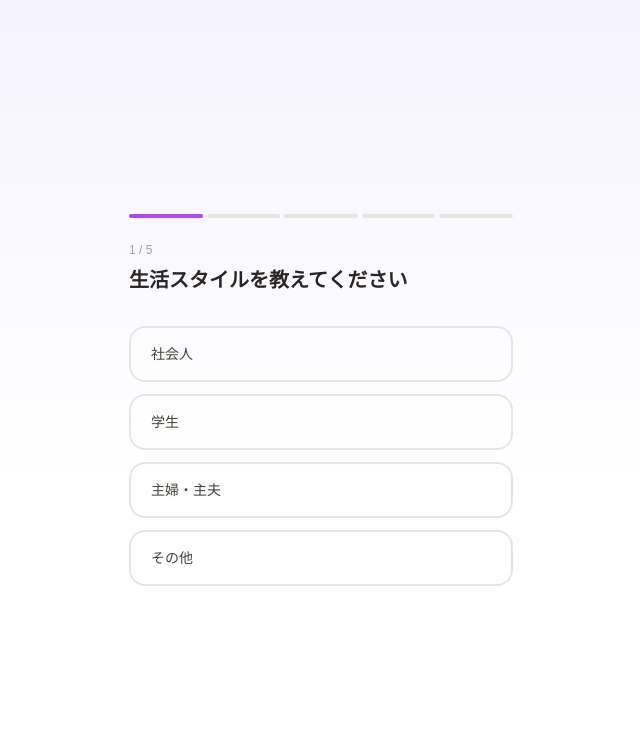
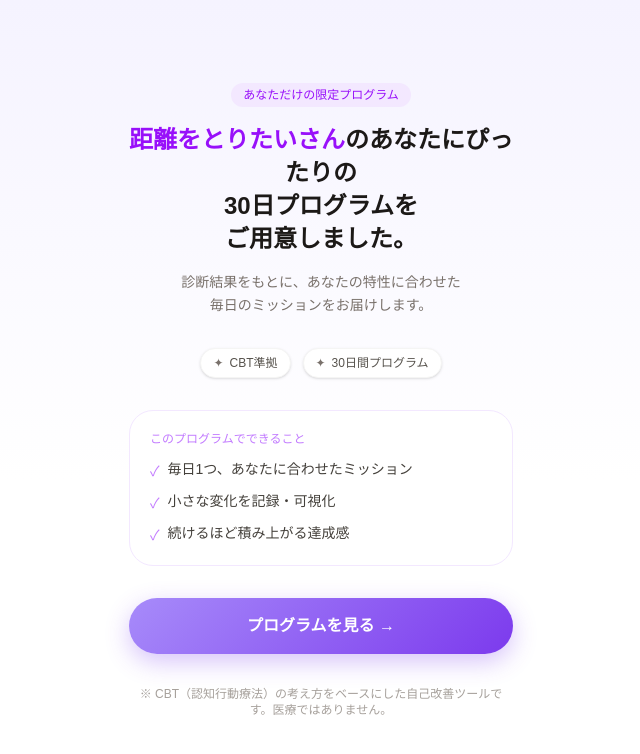
Before and after one commit to keishun0023/10type, a Next.js app: page /program in a window 1280 px wide. Shown: the top 754 px of the page, without its empty margins (319-959 px from the left). Built offline with nearby package versions, Linux system fonts and the light colour scheme.

Commit message:
feat: /programに着地画面を追加（オンボーディング前）
タイプ名・CBT準拠バッジ・プログラム紹介を表示してから質問へ誘導

https://claude.ai/code/session_01LHKKqtycWABd1Jt7Rb3fbN

```diff
--- a/app/program/page.tsx
+++ b/app/program/page.tsx
@@ -5,7 +5,7 @@ import { useSearchParams } from 'next/navigation';
 import { Suspense } from 'react';
 import { PROGRAM_CONTENT, TYPE_NAMES } from '@/data/program';
 
-type Screen = 'onboarding' | 'loading' | 'plan-complete' | 'pricing';
+type Screen = 'landing' | 'onboarding' | 'loading' | 'plan-complete' | 'pricing';
 
 interface Onboarding {
   lifestyle: string;
@@ -48,7 +48,7 @@ function ProgramPageInner() {
   const typeId = searchParams.get('type') || 'distancer';
   const email = searchParams.get('email') || '';
 
-  const [screen, setScreen] = useState<Screen>('onboarding');
+  const [screen, setScreen] = useState<Screen>('landing');
   const [questionIndex, setQuestionIndex] = useState(0);
   const [onboarding, setOnboarding] = useState<Partial<Onboarding>>({});
   const [loadingStep, setLoadingStep] = useState(0);
@@ -100,6 +100,65 @@ function ProgramPageInner() {
     const data = await res.json();
     if (data.url) window.location.href = data.url;
     else setIsLoading(false);
+  }
+
+  if (screen === 'landing') {
+    return (
+      <div className="min-h-screen flex flex-col items-center justify-center px-5 py-16" style={{ background: 'linear-gradient(180deg, #f5f3ff 0%, #ffffff 60%)' }}>
+        <div className="w-full max-w-sm space-y-8">
+          <div className="text-center space-y-4">
+            <div className="inline-block px-3 py-1 rounded-full bg-purple-100 text-purple-600 text-xs font-medium">
+              あなただけの限定プログラム
+            </div>
+            <h1 className="text-2xl font-bold text-stone-900 leading-snug">
+              <span className="text-purple-600">{typeName}</span>のあなたにぴったりの<br />30日プログラムを<br />ご用意しました。
+            </h1>
+            <p className="text-sm text-stone-500 leading-relaxed">
+              診断結果をもとに、あなたの特性に合わせた<br />毎日のミッションをお届けします。
+            </p>
+          </div>
+
+          <div className="flex justify-center gap-3">
+            <div className="flex items-center gap-1.5 bg-white border border-stone-100 rounded-full px-3 py-1.5 shadow-sm">
+              <span className="text-xs text-stone-500">✦</span>
+              <span className="text-xs text-stone-600 font-medium">CBT準拠</span>
+            </div>
+            <div className="flex items-center gap-1.5 bg-white border border-stone-100 rounded-full px-3 py-1.5 shadow-sm">
+              <span className="text-xs text-stone-500">✦</span>
+              <span className="text-xs text-stone-600 font-medium">30日間プログラム</span>
+            </div>
+          </div>
+
+          <div className="bg-white rounded-3xl p-5 border border-purple-100 space-y-3">
+            <p className="text-xs text-purple-400 font-medium">このプログラムでできること</p>
+            <ul className="space-y-2.5">
+              {[
+                '毎日1つ、あなたに合わせたミッション',
+                '小さな変化を記録・可視化',
+                '続けるほど積み上がる達成感',
+              ].map((item, i) => (
+                <li key={i} className="flex items-start gap-2 text-sm text-stone-700">
+                  <span className="text-purple-400 mt-0.5">✓</span>
+                  {item}
+                </li>
+              ))}
+            </ul>
+          </div>
+
+          <button
+            onClick={() => setScreen('onboarding')}
+            className="w-full py-4 rounded-full font-bold text-white text-base transition-all active:scale-[0.98]"
+            style={{ background: 'linear-gradient(135deg, #a78bfa 0%, #7c3aed 100%)', boxShadow: '0 8px 24px rgba(124, 58, 237, 0.3)' }}
+          >
+            プログラムを見る →
+          </button>
+
+          <p className="text-xs text-stone-400 text-center">
+            ※ CBT（認知行動療法）の考え方をベースにした自己改善ツールです。医療ではありません。
+          </p>
+        </div>
+      </div>
+    );
   }
 
   if (screen === 'onboarding') {
```
